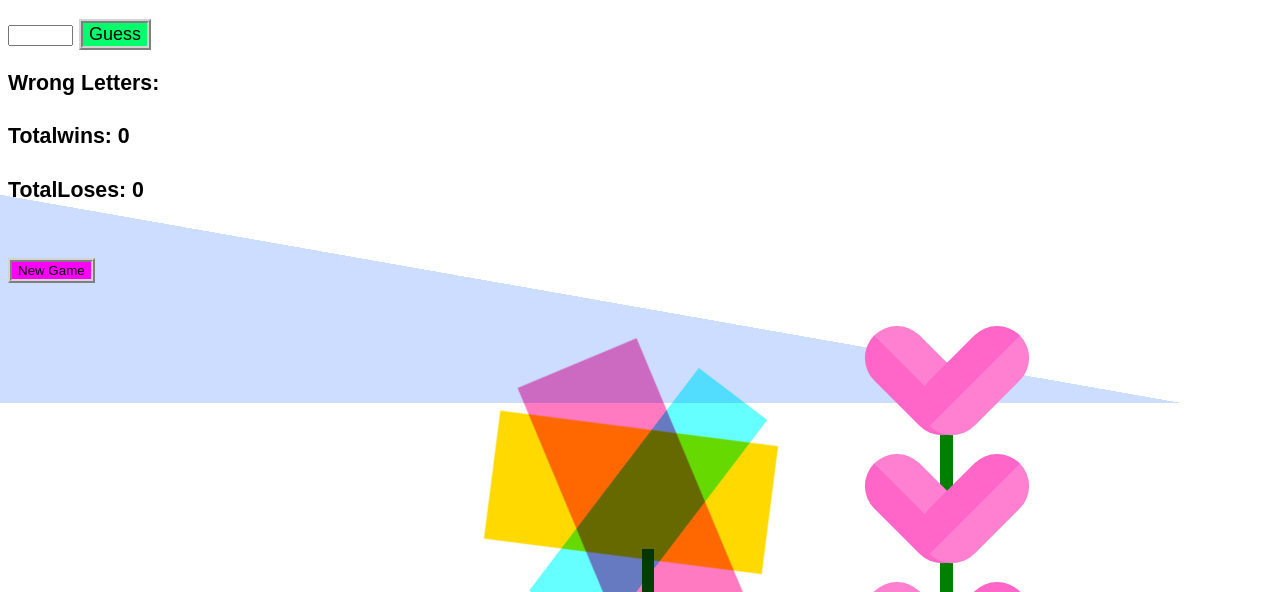
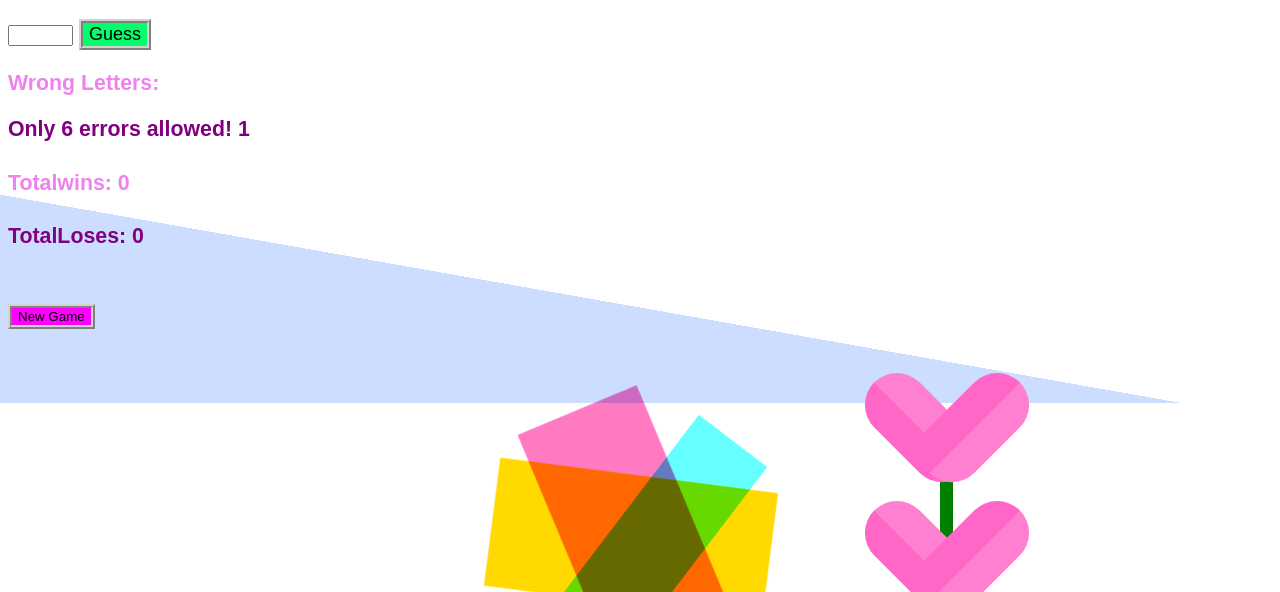
Before and after one commit to apekearo/Hangman-Game, a plain HTML site: page index.html in a window 1280 px wide. Both pictures are taken after a click on the button "Guess". Shown: the part 157-749 px from the top of the page. Drawn offline with Linux system fonts and the light colour scheme.

Commit message:
Guess These Simple Flower Names And Im not giving away the answer

```diff
--- a/assets/javascript/game.js
+++ b/assets/javascript/game.js
@@ -5,7 +5,9 @@ var words=[
   ["P","E","O","N","Y"],
   ["I","R","I","S"],
   ["Z","I","N","N","I","A"],
-  ["D","A","H","L","I","A"]
+  ["D","A","H","L","I","A"],
+  ["D","A","I","S","Y"],
+  ["O","R","C","H","I","D"]
 ]
 var random = Math.floor((Math.random()*(words.length)));
 var winTimes = 0
@@ -76,7 +78,10 @@ var testMark = function(){
         var letter = document.createTextNode(" " + character);
         generateLetter.appendChild(letter);
         error++;
-        var hangman = document.getElementById("hangman");
+        var remaining=document.getElementById("remaining");
+        var tries = document.createTextNode(" " + error);
+        remaining.appendChild(tries);
+        console.log(error);
     }
 
     //checks if all letters have been found
--- a/index.html
+++ b/index.html
@@ -15,10 +15,11 @@
 <input name="rateCharacter" type="text" size="5" maxlength="1">
 <input name="ratebutton" type="button" style="background:rgb(0,255,106); font-size: large; border:3pt ridge lightgrey" value="Guess" onClick="testMark()">
 
-<p id="generateLetter">Wrong Letters:</p>
-<h4> Totalwins:
+<p style="color:violet" id="generateLetter">Wrong Letters:</p>
+<p style="color:purple" id="remaining">Only 6 errors allowed!</p>
+<h4 style="color:violet"> Totalwins:
 <label id="score">0</label></h4>
-<h4> TotalLoses:
+<h4 style="color:purple"> TotalLoses:
 <label id="losses">0</label></h4>
 <br>
 <input id="newGameBtn" name="refresh" type="button" style="background-color: magenta; font-size: :large; border:3pt ridge lightgrey" value="New Game" onClick="refreshTheGame()">
```
